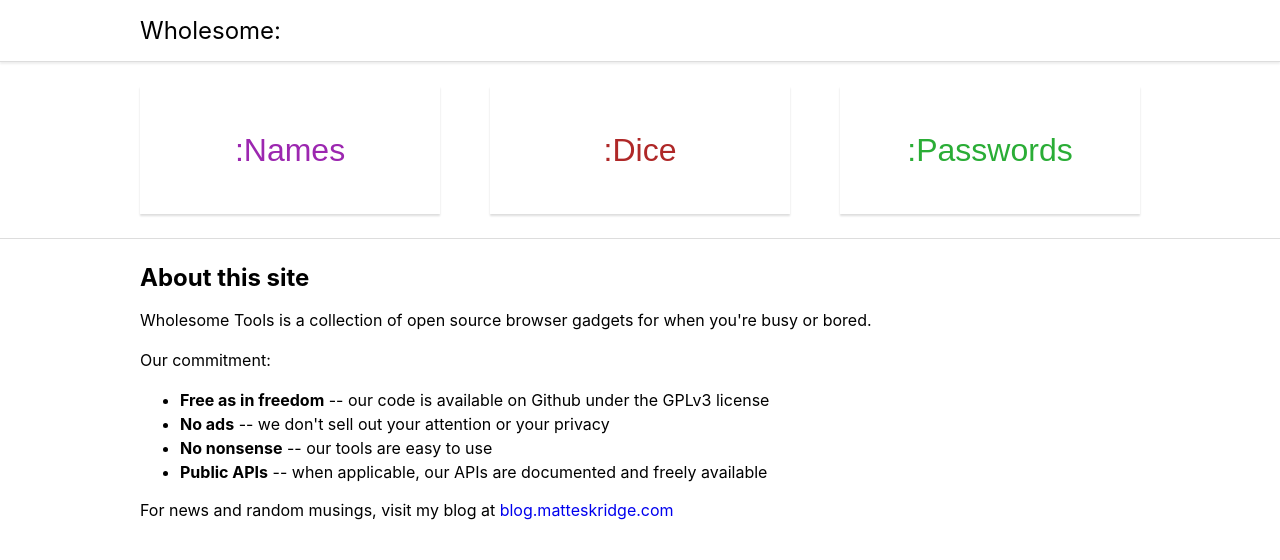
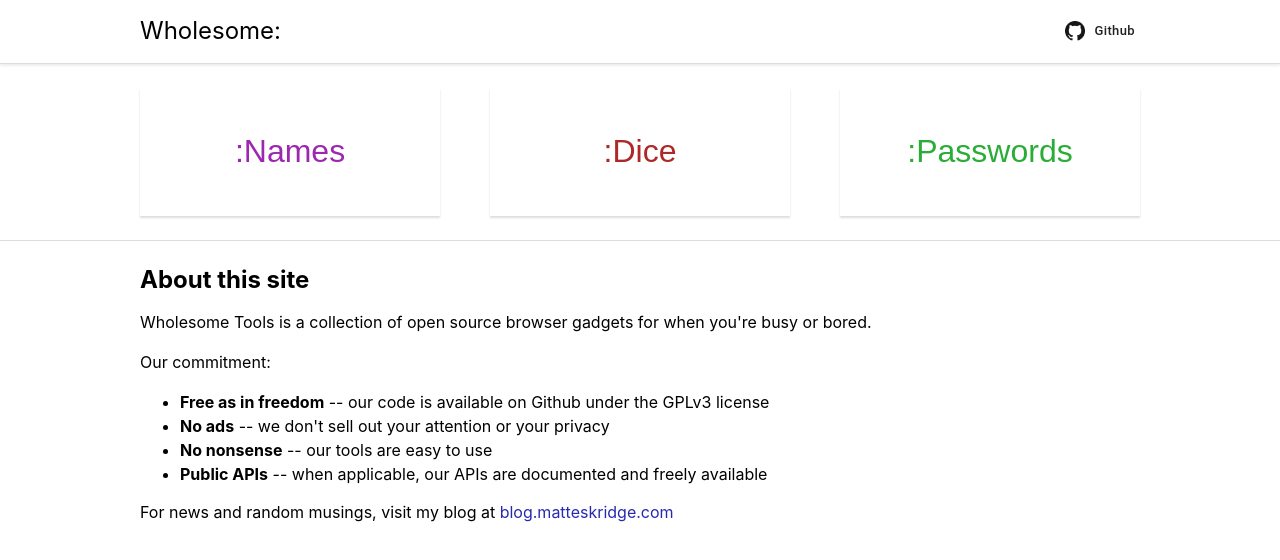
Before and after one commit to wholesome-tools/web, a React (Create React App) app: page / in a window 1280 px wide. Shown: the top 560 px of the page. Built offline with nearby package versions, Linux system fonts and the light colour scheme.

Commit message:
Add github link

```diff
--- a/src/App.tsx
+++ b/src/App.tsx
@@ -6,9 +6,27 @@
 import { Home } from './home/home';
 import { Passwords } from './passwords/passwords';
 import { Dice } from './dice/dice';
+import ThemeProvider from '@material-ui/core/styles/MuiThemeProvider';
+import { createMuiTheme } from '@material-ui/core';
+
+const theme = createMuiTheme({
+  palette: {
+    primary: {
+      main: '#2729b0',
+    },
+  },
+  overrides: {
+    MuiButton: {
+      root: {
+        textTransform: 'none'
+      }
+    }
+  }
+});
 
 const App: React.FC = () => {
   return (
+    <ThemeProvider theme={theme}>
       <BrowserRouter>
         <Header />
         <Switch>
@@ -18,6 +36,7 @@
           <Route path='' component={Home} />
         </Switch>
       </BrowserRouter>
+    </ThemeProvider>
   );
 }
 
--- a/src/index.css
+++ b/src/index.css
@@ -23,4 +23,5 @@
 
 a {
   text-decoration: none;
+  color: #2729b0;
 }
--- a/src/layout/header.tsx
+++ b/src/layout/header.tsx
@@ -2,6 +2,7 @@
 import styled from 'styled-components';
 import { Container } from './container';
 import { Switch, Route, Link } from "react-router-dom";
+import { Button } from '@material-ui/core';
 
 const HeaderWrap = styled.header`
   padding: 1rem 0;
@@ -9,10 +10,15 @@
   border-bottom: 1px solid #DDDDDD;
 `;
 
+const HeaderInner = styled.div`
+  display: flex;
+`;
+
 const Logo = styled.h1`
   font-size: 1.5rem;
   margin: 0;
   font-weight: normal;
+  flex: 1;
 
   strong {
     font-weight: normal;
@@ -21,6 +27,14 @@
   a {
     color: inherit;
     text-decoration: none;
+  }
+`;
+
+const Links = styled.div`
+  img {
+    width: 20px;
+    height: 20px;
+    margin-right: 10px;
   }
 `;
 
@@ -36,6 +50,8 @@
   }
 `;
 
+
+
 export class Header extends React.Component {
   public names = () => <App className='names'>:Names</App>;
   public passwords = () => <App className='passwords'>:Passwords</App>;
@@ -46,6 +62,7 @@
     return (
       <HeaderWrap>
         <Container>
+          <HeaderInner>
             <Logo>
               <Link to='/'>
                 Wholesome
@@ -57,8 +74,16 @@
                 </Switch>
               </Link>
             </Logo>
+            <Links>
+              <Button size='small' onClick={this.onGithubClick}><img src="/images/Github-Mark-32px.png" /> Github</Button>
+            </Links>
+          </HeaderInner>
         </Container>
       </HeaderWrap>
     );
   }
+
+  public onGithubClick = () => {
+    window.open('https://github.com/wholesome-tools/web');
   }
+}
```
Also changed, not shown: public/images/GitHub-Mark-32px.png (added). Lines whose indentation alone changed are shown as unchanged.
